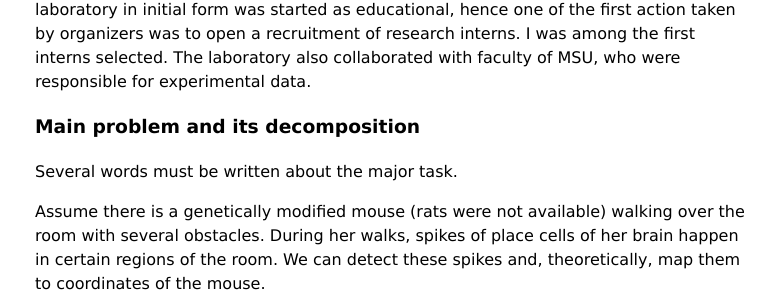
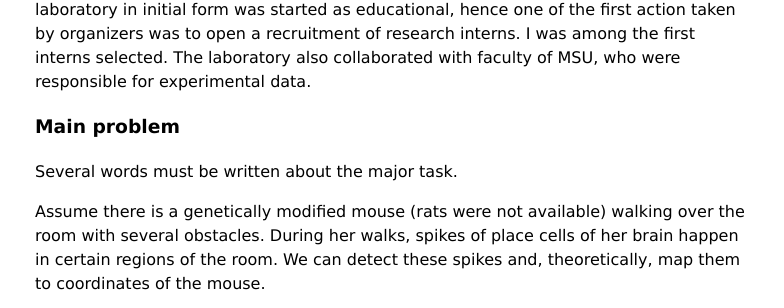
Before and after one commit to viviag/viviag.io, a Jekyll site: the page built from _posts/2023-07-02-persistent-quillen-mccord.md, in a window 1280 px wide. Shown: the part 531-839 px from the top of the page, without its empty margins (245-1029 px from the left). Built offline with Jekyll 4.4.1, drawn with Linux system fonts in a browser that asks for light colours.

Commit message:
Update name of main problem section in last announce

```diff
--- a/_posts/2023-07-02-persistent-quillen-mccord.md
+++ b/_posts/2023-07-02-persistent-quillen-mccord.md
@@ -12,7 +12,7 @@ In 2019, [faculty of computer science at HSE](https://cs.hse.ru/en/) and persona
 
 This task is indeed complex and is strong enough for the dedicated laboratory. The laboratory in initial form was started as educational, hence one of the first action taken by organizers was to open a recruitment of research interns. I was among the first interns selected. The laboratory also collaborated with faculty of MSU, who were responsible for experimental data.
 
-### Main problem and its decomposition
+### Main problem
 
 Several words must be written about the major task.
 
```
Also changed, not shown: 1 other file.
